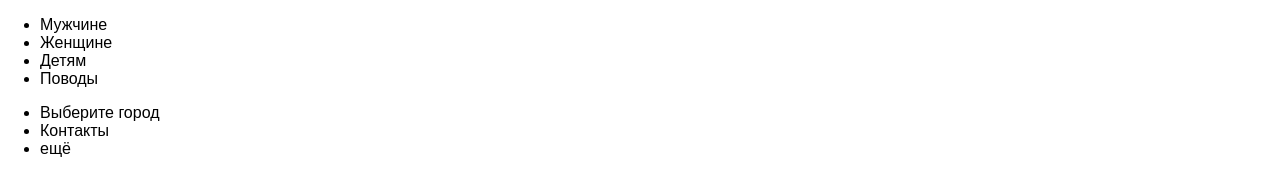
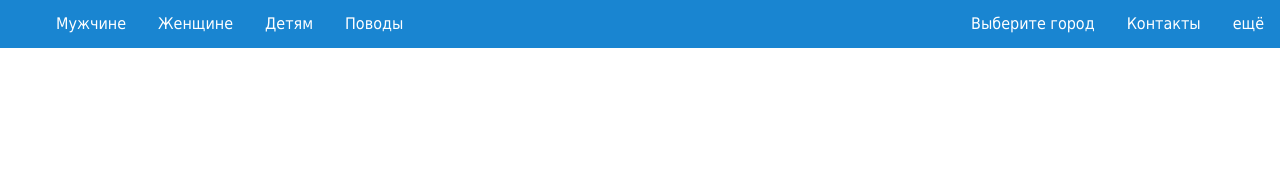
Before and after one commit to YoginAlex/millionpodarkov, a website: page index.html in a window 1280 px wide. Drawn offline with nearby package versions, Linux system fonts and the light colour scheme; files that its build step writes are made by us from their sources.

Commit message:
[add] base of nav-menu styles

```diff
--- a/index.html
+++ b/index.html
@@ -18,28 +18,28 @@
   <nav>
     <ul class="nav-menu">
       <li class="nav-menu__item nav-menu__item_active">
-        Мужчине
+        <a href="/">Мужчине</a>
       </li>
       <li class="nav-menu__item">
-        Женщине
+        <a href="/">Женщине</a>
       </li>
       <li class="nav-menu__item">
-        Детям
+        <a href="/">Детям</a>
       </li>
       <li class="nav-menu__item">
-        Поводы
+        <a href="/">Поводы</a>
       </li>
     </ul>
 
     <ul class="location-menu">
       <li class="location-menu__item">
-        Выберите город
+        <a href="/">Выберите город</a>
       </li>
       <li class="location-menu__item">
-        Контакты
+        <a href="/">Контакты</a>
       </li>
       <li class="location-menu__item">
-        ещё
+        <a href="/">ещё</a>
       </li>
     </ul>
   </nav>
--- a/src/_nav.scss
+++ b/src/_nav.scss
@@ -0,0 +1,37 @@
+nav {
+  display: flex;
+  margin: 0 auto;
+  flex-direction: row;
+  justify-content: flex-start;
+  align-items: center;
+
+  height: $nav-height;
+  line-height: $nav-height;
+  background-color: $nav-menu-color;
+
+  .nav-menu, .location-menu {
+    display: flex;
+    flex-direction: row;
+    justify-content: flex-start;
+    align-items: center;
+    &>li {
+      display: block;
+      &>a {
+        display: block;
+        padding: 0 1em;
+        line-height: $nav-height;
+        height: $nav-height;
+        text-decoration: none;
+        color: $nav-link-color;
+        transition: background-color 0.2s ease-in-out;
+        &:hover {
+          background-color: lighten($nav-menu-color, 10%);
+        }
+      }
+    }
+  }
+
+  .location-menu {
+    margin-left: auto;
+  }
+}
--- /dev/null
+++ b/src/_vars.scss
@@ -0,0 +1,5 @@
+$main-font-family: tahoma,sans-serif;
+
+$nav-menu-color: #1985d1;
+$nav-link-color: white;
+$nav-height: 3em;
--- a/src/styles.scss
+++ b/src/styles.scss
@@ -1,4 +1,10 @@
 @import "normalize";
+@import "vars";
 @import "nav";
 @import "header";
 @import "main";
+
+body {
+  font-family: $main-font-family;
+  font-size: 1em;
+}
```
